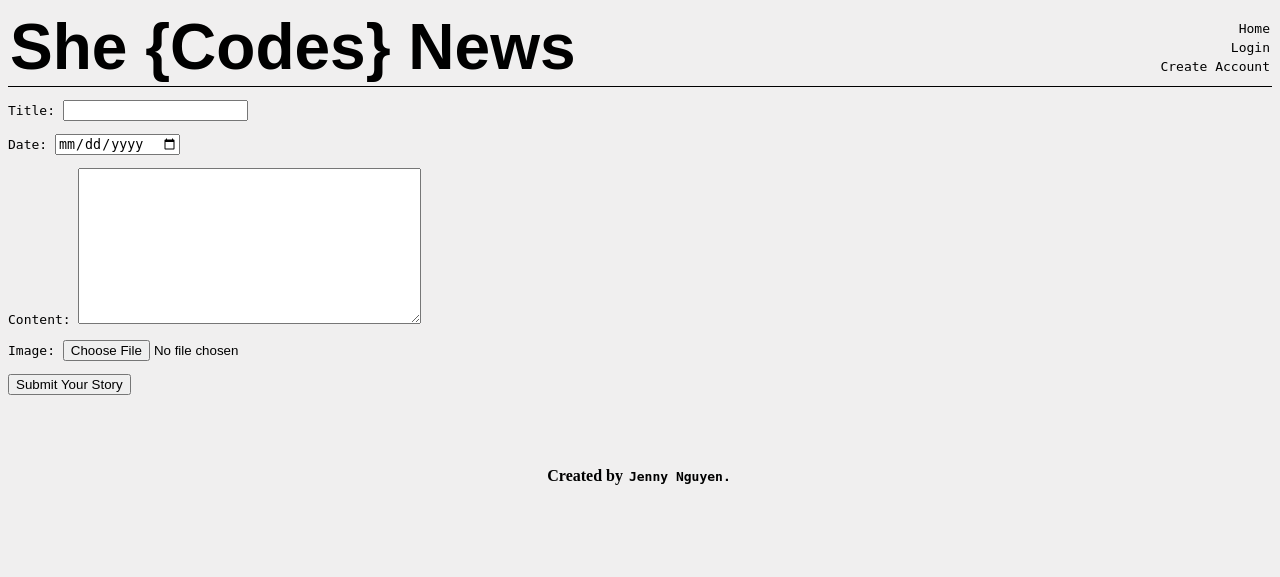
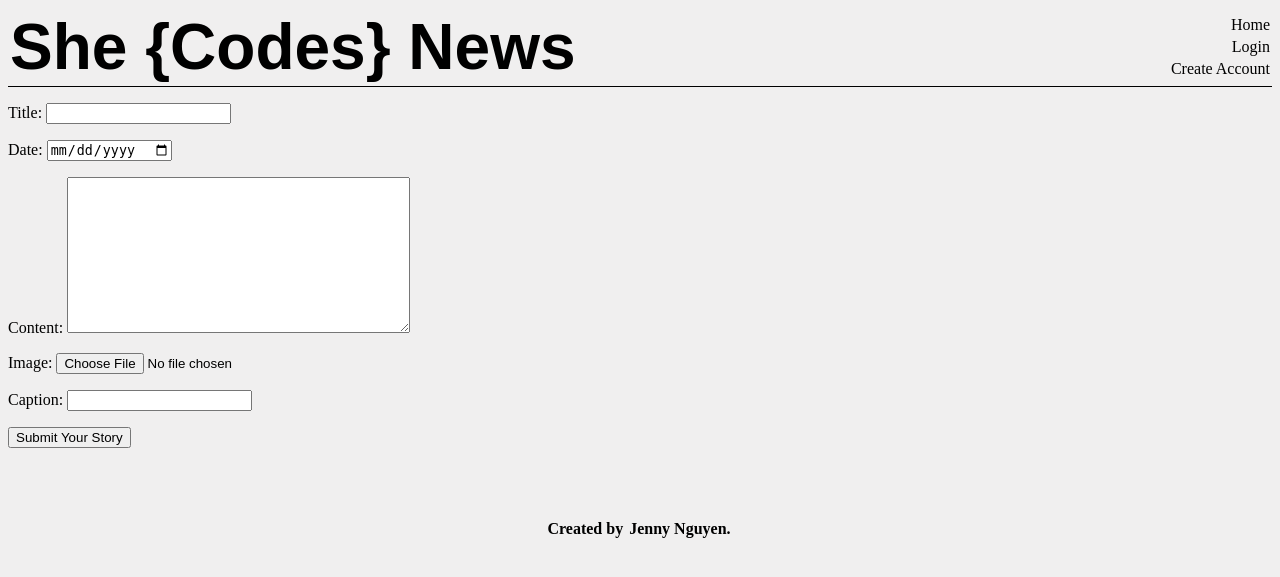
Before and after one commit to SheCodesAus/she-codes-django-news-project-jenguyenanhnhu, a Django app: page /news/add-story/ in a window 1280 px wide. Shown: the top 577 px of the page. Run offline with Django 4.2, Linux system fonts and the light colour scheme; parts of the project's set-up code (start-up, migrations or seed data) failed here and were passed over; some web fonts are replaced.

Commit message:
Update Create a Story with a caption field, Fixing My Account View to show authored stories

```diff
--- a/she_codes_news/news/forms.py
+++ b/she_codes_news/news/forms.py
@@ -5,7 +5,7 @@ from .models import NewsStory
 class StoryForm(ModelForm):
     class Meta:
         model = NewsStory
-        fields = ['title', 'date', 'content', 'image',]
+        fields = ['title', 'date', 'content', 'image', 'caption']
         widgets = {
             'date': forms.DateInput(format=('%m/%d/%Y'),
 attrs={'class':'form-control', 'placeholder':'Select a date','type':'date'}),
--- a/she_codes_news/news/models.py
+++ b/she_codes_news/news/models.py
@@ -10,3 +10,4 @@ class NewsStory(models.Model):
     date = models.DateTimeField()
     content = models.TextField()
     image = models.FileField(upload_to='images', default='static/news/images/placeholder-1.jpg')
+    caption = models.CharField(max_length=250, default='')
--- a/she_codes_news/news/templates/news/story.html
+++ b/she_codes_news/news/templates/news/story.html
@@ -11,7 +11,8 @@
     <h2>{{ story.title }}</h2>
     <h4>By {{ story.author }}</h4>
     <div id="story-content">
-        <img src="{{ story.image }}">
+        <img src="{{ story.header image }}">
+        <p>{{ story.caption }}</p>
         {{ story.content|linebreaks }}
     </div>
 </div>
--- a/she_codes_news/static/styles.css
+++ b/she_codes_news/static/styles.css
@@ -49,8 +49,8 @@ a {
     color: #000;
 }
 
-a, p {
-    font-family: monospace;
+a:hover {
+    text-decoration: underline;
 }
 
 footer {
```
Also changed, not shown: she_codes_news/users/views.py (+2 -14 lines), README.md, she_codes_news/news/migrations/0006_newsstory_caption.py (added).
